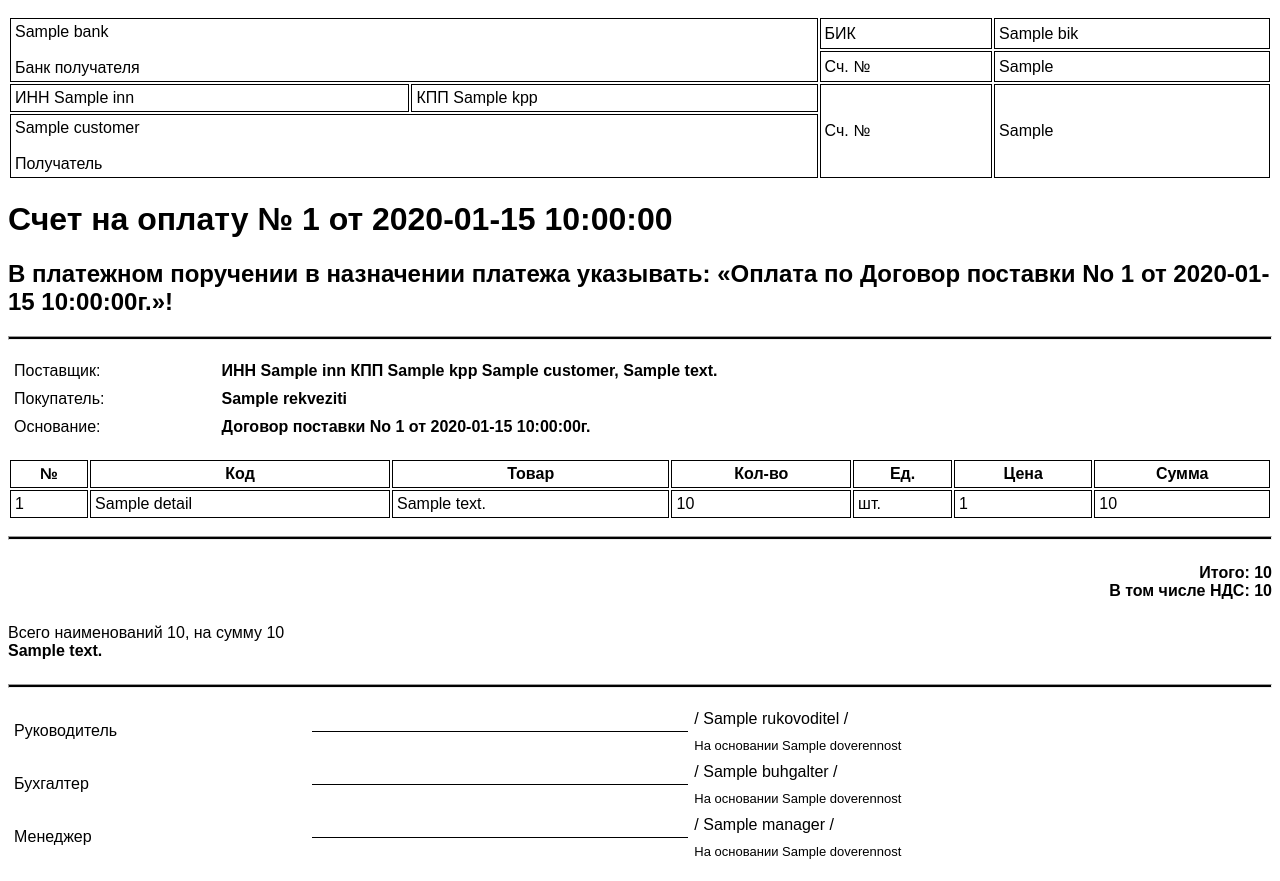
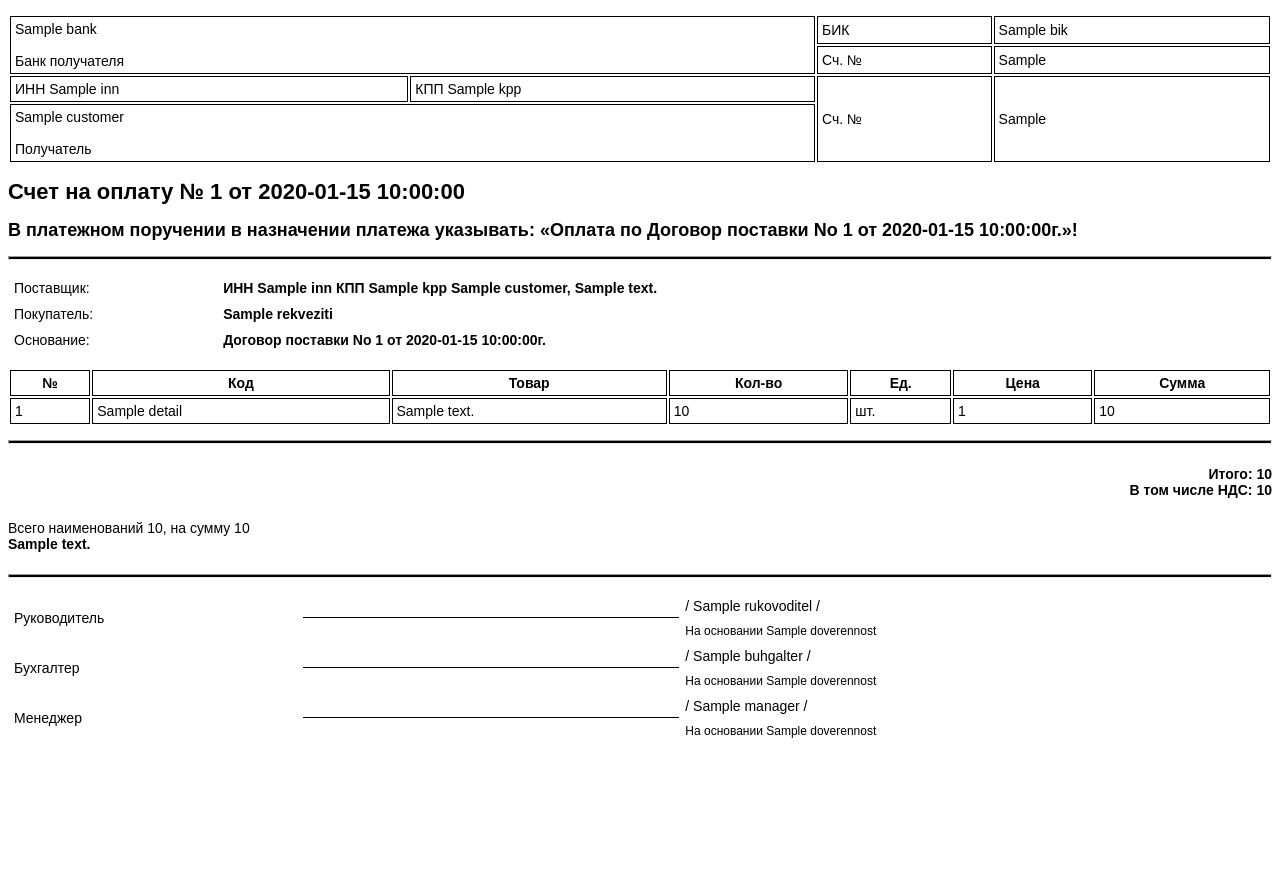
Before and after one commit to fstrk-io/fstrk-pdf-checkout, a Flask app: template templates/order-1c.html in a window 1280 px wide. After the commit the page ends 738 px from the top, so only its background shows below. Run offline with Flask 2, Linux system fonts and the light colour scheme; the template is opened without the code that fills it: most values are stand-ins (such as "Sample title", 1, 10 or a date in 2020).

Commit message:
Update styles

```diff
--- a/app.py
+++ b/app.py
@@ -29,6 +29,7 @@ sample_payload_obj = {
             "doverennost": "доверенность № 123 от 20.02.2020",
         },
         "manager": {"name": "Иванов И.И.", "doverennost": None},
+        "rekveziti": "ИНН 7100000 КПП 8299999, Москва, ул. Ленина, д. 1",
     },
     "products": [
         {
@@ -53,7 +54,6 @@ sample_payload_obj = {
 }
 
 
-
 @app.route("/", methods=["GET"])
 def help():
 
--- a/templates/order-1c.html
+++ b/templates/order-1c.html
@@ -7,27 +7,36 @@
   <title>Счет на оплату № {{ order.number }} от {{ order.created }}</title>
   <style>
     * {
-      font-family: sans-serif;
+      font-family: Arial, Helvetica, sans-serif;
       box-sizing: border-box;
     }
 
-    body {
-      font-size: 16px;
+    html, body {
+      font-size: 14px;
+      color: black;
     }
 
     hr {
       height: 4px;
       background-color: black;
-      margin: 16px 0;
+      margin: 14px 0;
+    }
+
+    h1 {
+      font-size: 22px;
+    }
+
+    h2 {
+      font-size: 18px;
     }
 
     p {
-      margin: 24px 0;
+      margin: 22px 0;
     }
 
     table {
       width: 100%;
-      margin: 16px 0;
+      margin: 14px 0;
     }
 
     th, td {
@@ -50,7 +59,7 @@
     }
 
     .small {
-      font-size: 13px;
+      font-size: 12px;
     }
 
     .pull-right {
```
Also changed, not shown: README.md, 2 other files.
